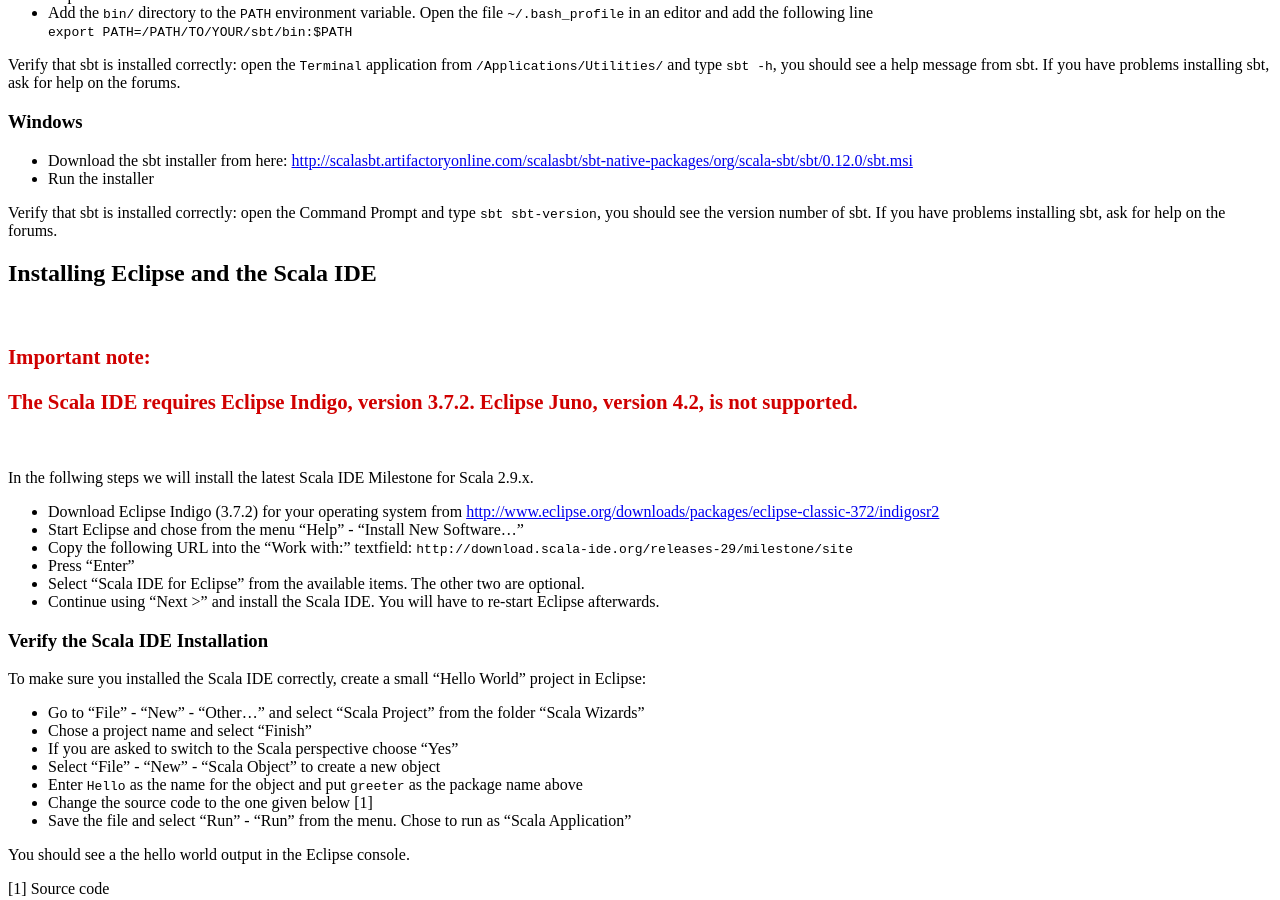
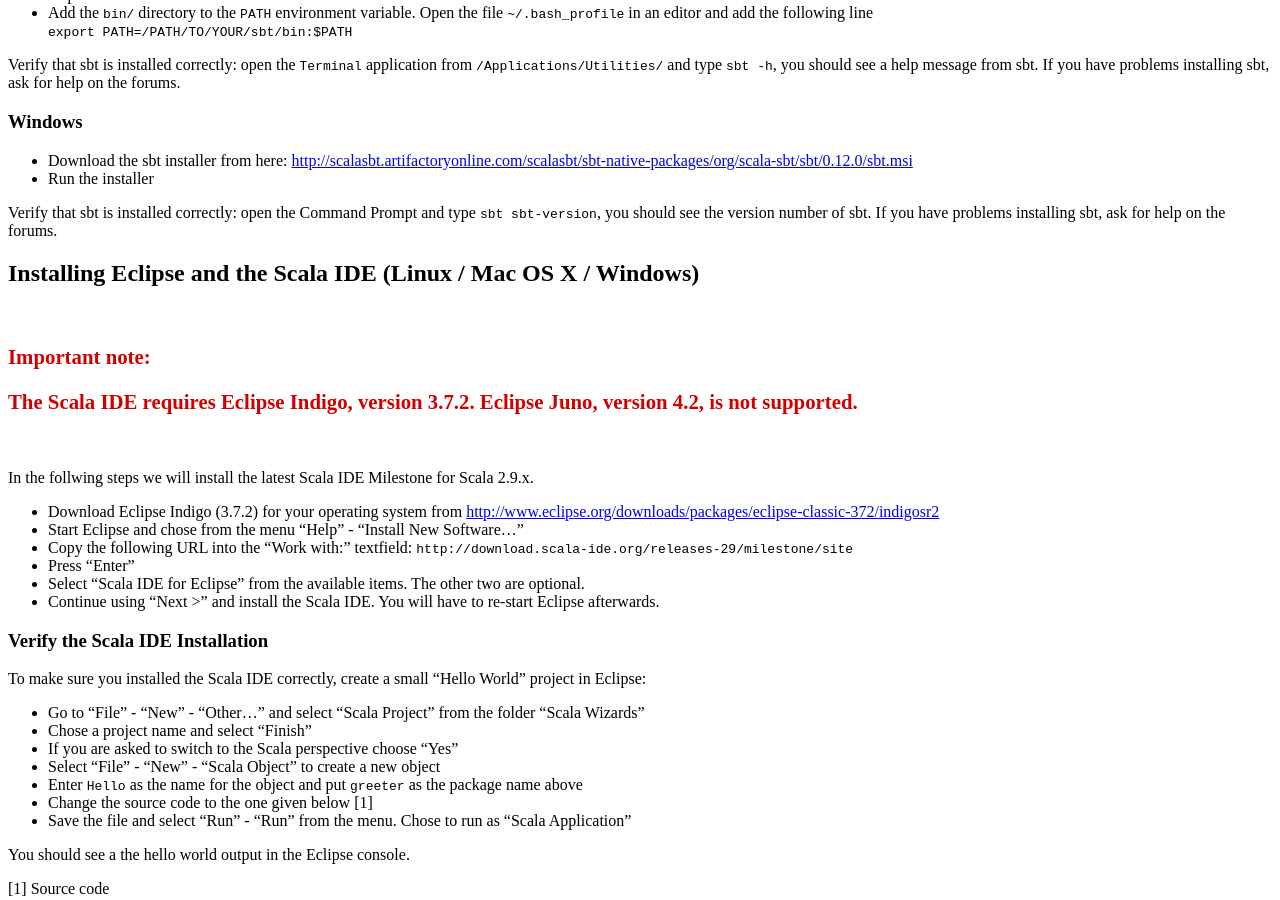
Before and after one commit to lampepfl/progfun-wiki, a Jekyll site: the page built from ToolsSetup.md, in a window 1280 px wide and 900 px high, scrolled down 1075 px. Built offline with Jekyll 4.4.1, drawn with Linux system fonts in a browser that asks for light colours.

Commit message:
Update ToolsSetup.md

```diff
--- a/ToolsSetup.md
+++ b/ToolsSetup.md
@@ -82,7 +82,7 @@ Verify that sbt is installed correctly: open the `Terminal` application from `/A
 Verify that sbt is installed correctly: open the Command Prompt and type `sbt sbt-version`, you should see the version number of sbt. If you have problems installing sbt, ask for help on the forums.
 
 
-## Installing Eclipse and the Scala IDE
+## Installing Eclipse and the Scala IDE (Linux / Mac OS X / Windows)
 
 <p>&nbsp;</p>
 <p class="bigwarn">Important note:</p>
```
